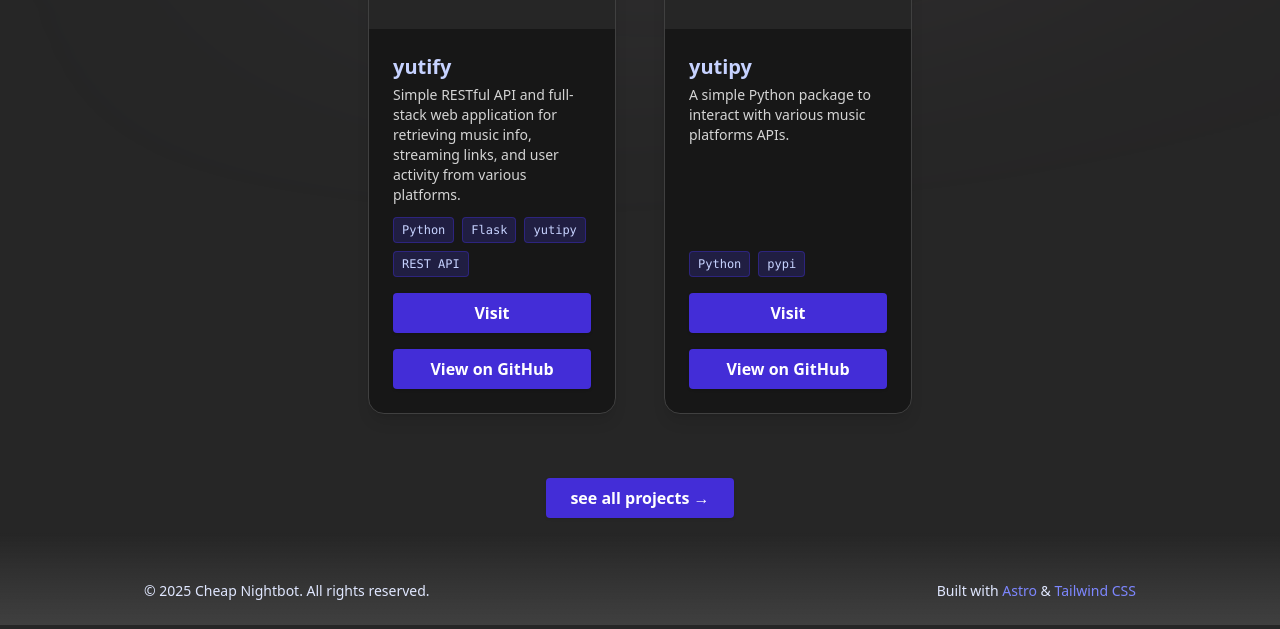
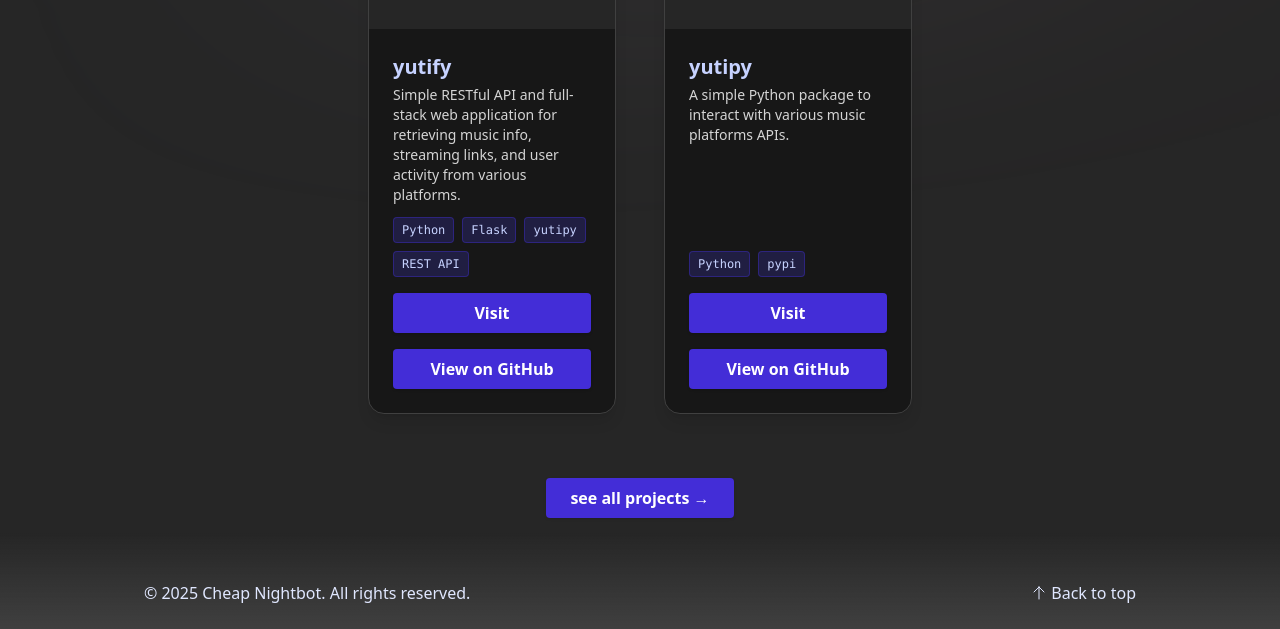
Before and after one commit to CheapNightbot/homepage, an Astro site: page / in a window 1280 px wide. Shown: the part 1063-1692 px from the top of the page. Built offline with nearby package versions, Linux system fonts and the light colour scheme; Astro itself is replaced by a stand-in of ours.

Commit message:
Update Footer.astro

```diff
--- a/src/components/Footer.astro
+++ b/src/components/Footer.astro
@@ -7,19 +7,34 @@ const year = new Date().getFullYear();
   class="bg-gradient-to-b from-transparent to-neutral-700 px-6 pt-12 pb-6"
 >
   <div
-    class="max-w-5xl mx-auto flex flex-col md:flex-row items-center justify-between px-4 gap-2 text-sm"
+    class="max-w-5xl mx-auto flex flex-col md:flex-row items-center justify-between px-4 gap-2 text-sm sm:text-base"
   >
-    <span>&copy; {year} {USERNAME}. All rights reserved.</span>
-    <span>
-      Built with <a
-        href="https://astro.build/"
-        class="text-indigo-400 hover:underline"
-        target="_blank">Astro</a
-      > & <a
-        href="https://tailwindcss.com/"
-        class="text-indigo-400 hover:underline"
-        target="_blank">Tailwind CSS</a
+    <p>&copy; {year} {USERNAME}. All rights reserved.</p>
+    <p id="scroll-top" class="cursor-pointer flex justify-center items-center">
+      <svg
+        xmlns="http://www.w3.org/2000/svg"
+        fill="none"
+        viewBox="0 0 24 24"
+        stroke-width="1.5"
+        stroke="currentColor"
+        class="size-4 mr-1"
       >
-    </span>
+        <path
+          stroke-linecap="round"
+          stroke-linejoin="round"
+          d="M4.5 10.5 12 3m0 0 7.5 7.5M12 3v18"></path>
+      </svg>
+      Back to top
+    </p>
   </div>
 </footer>
+
+<script type="module" is:inline>
+  const scrollTop = document.getElementById("scroll-top");
+  scrollTop.addEventListener("click", () => {
+    window.scrollTo({
+      top: 0,
+      behavior: "smooth",
+    });
+  });
+</script>
```
